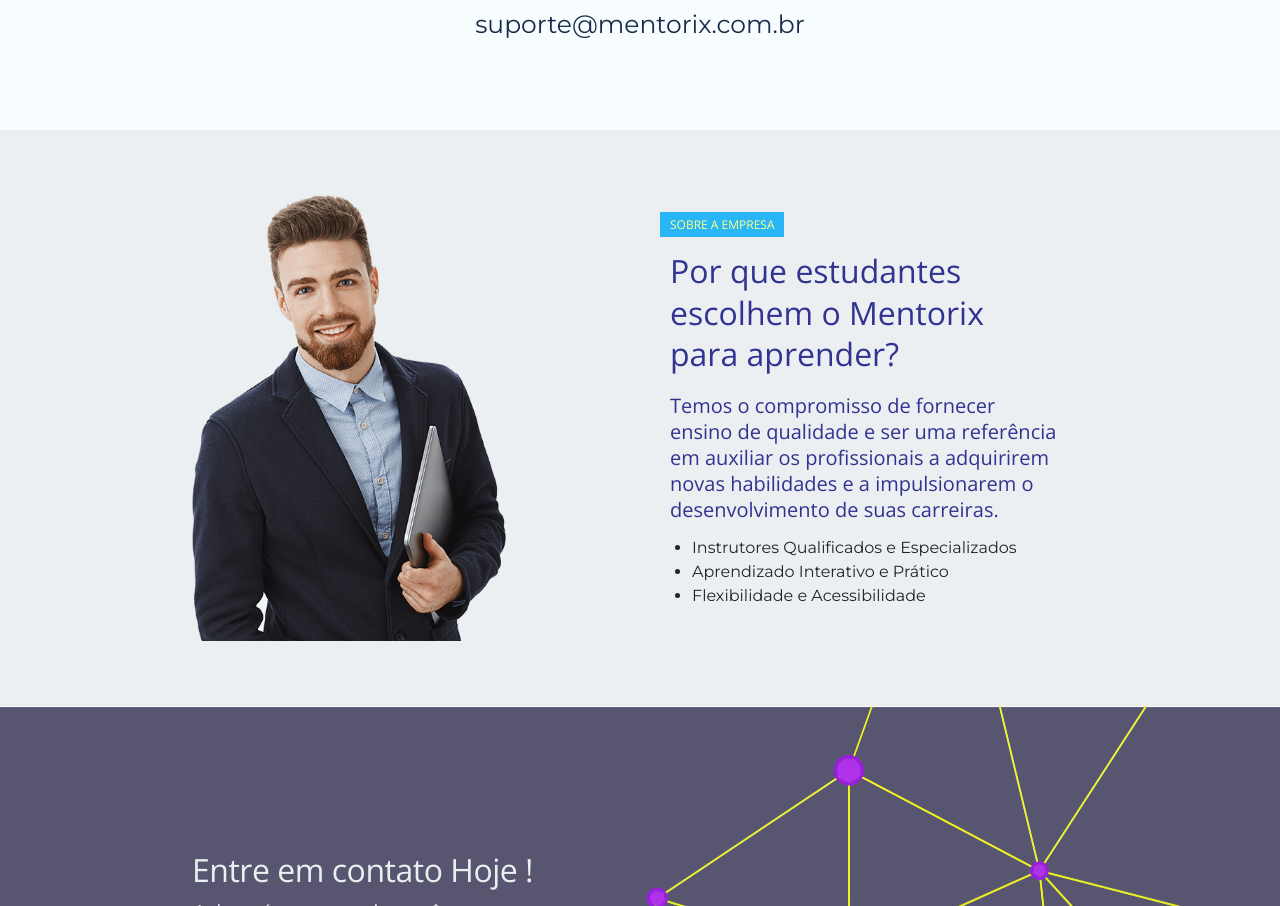
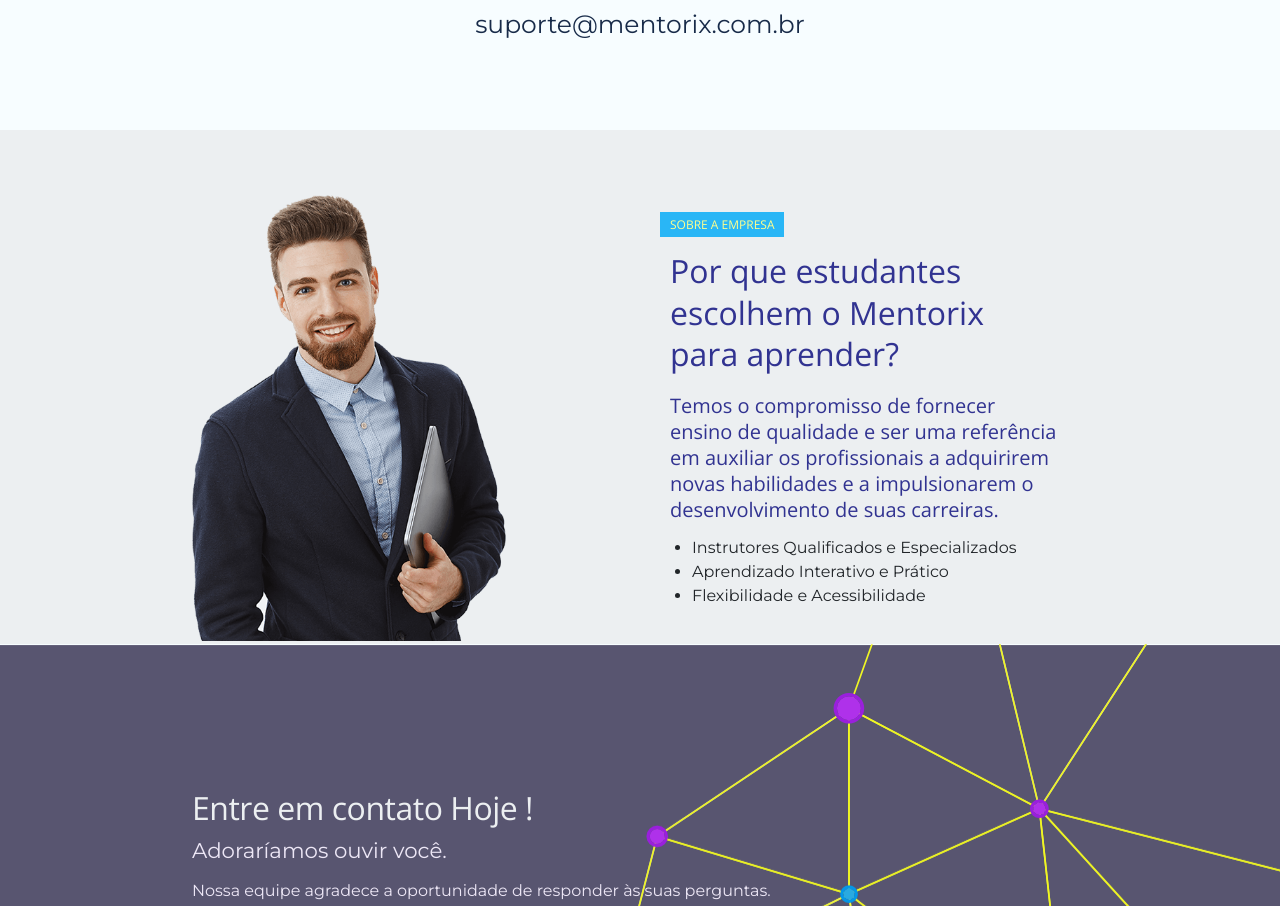
Before and after one commit to devtaw/react-frontend-mentorix, a React (Vite) app: page / in a window 1280 px wide. Shown: the part 721-1627 px from the top of the page. Built offline with nearby package versions, Linux system fonts and the light colour scheme.

Commit message:
:lipstick: feat: ajustes na home, section about

```diff
--- a/src/pages/Home/SectionAbout/SectionAbout.styled.js
+++ b/src/pages/Home/SectionAbout/SectionAbout.styled.js
@@ -5,7 +5,7 @@ export const Container = styled(ContentContainer)`
   display: flex;
   align-items: center;
   justify-content: space-between;
-  padding: 62px 0;
+  padding: 62px 0 0 0;
 `;
 
 export const AboutSection = styled.div`
```
